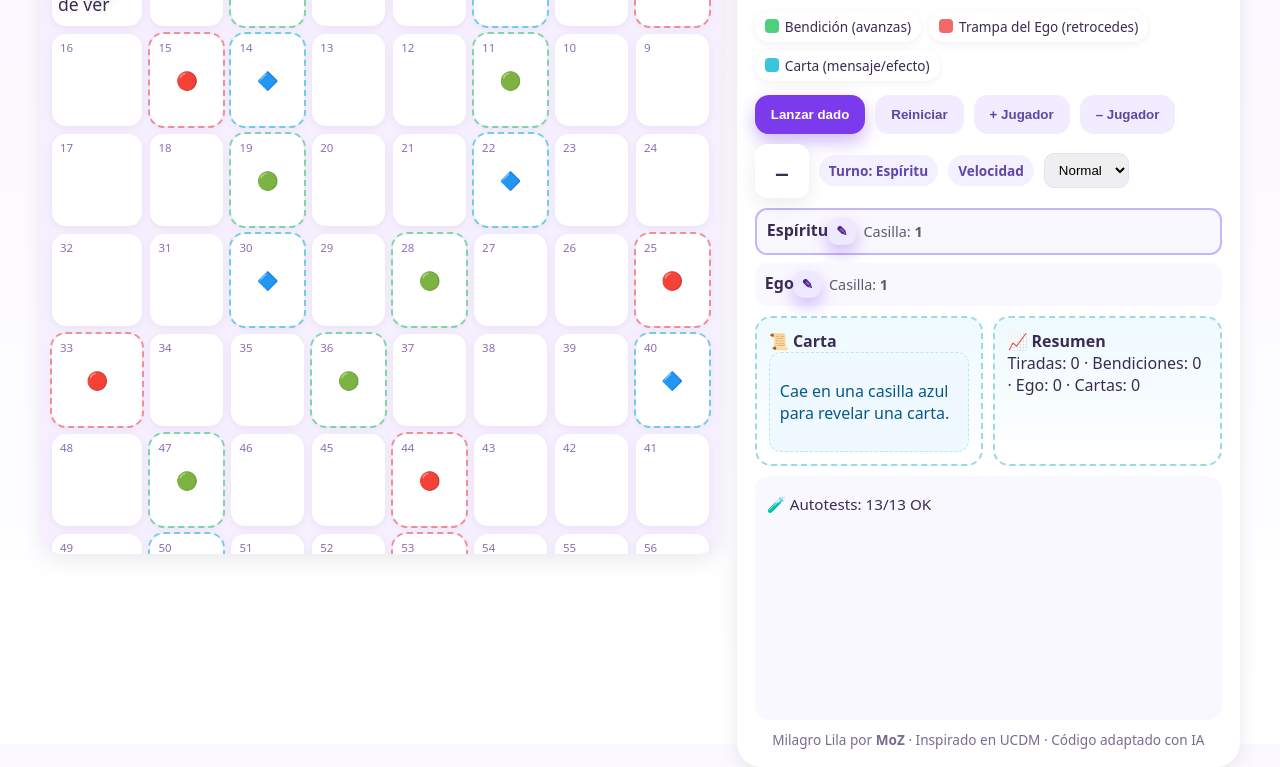
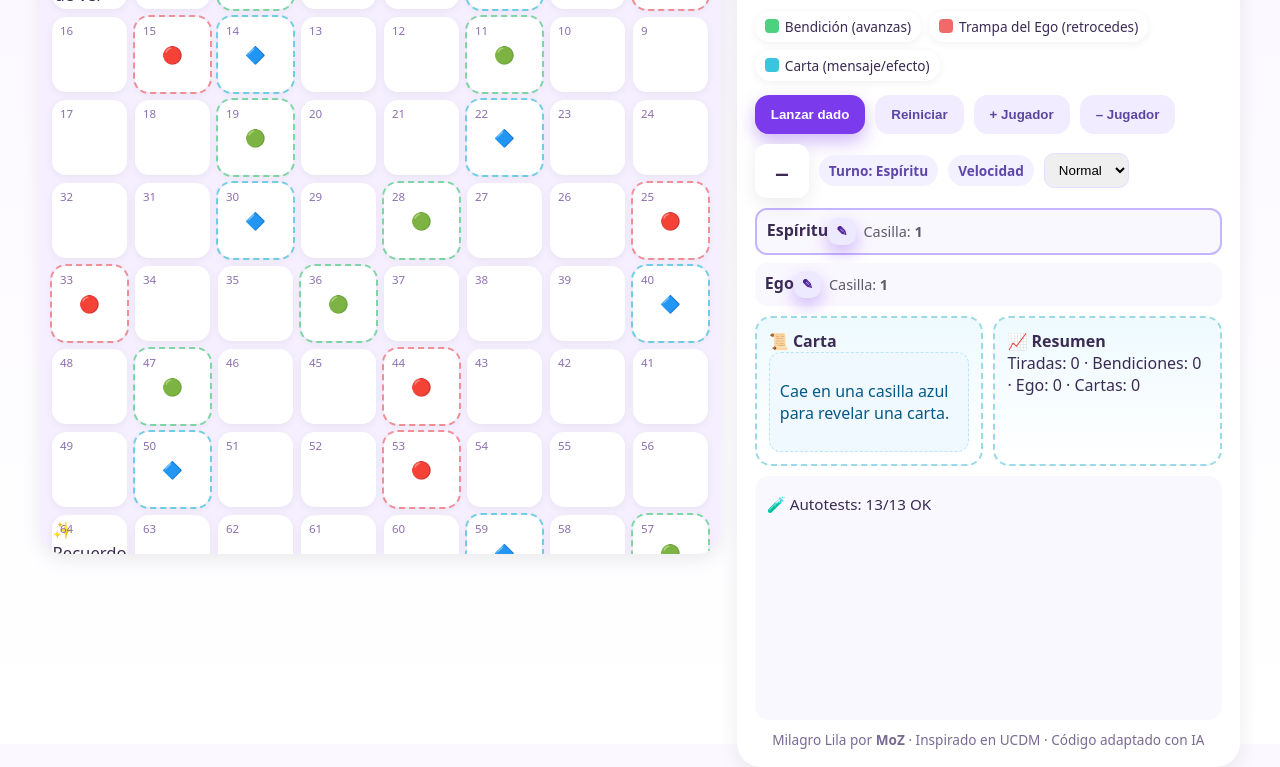
Before and after one commit to mozildur/milagrolila, a plain HTML site: page index.html in a window 1280 px wide. Shown: the part 56-823 px from the top of the page. Drawn offline with Linux system fonts and the light colour scheme.

Commit message:
Update index.html

```diff
--- a/index.html
+++ b/index.html
@@ -8,20 +8,30 @@
   <style>
     :root{
       --bg:#fbf8ff; --fg:#3a2b53; --muted:#6b5a88; --accent:#7c3aed; --accent-2:#06b6d4;
-      --good:#22c55e; --bad:#ef4444; --tile:#ffffff; --shadow:0 6px 20px rgba(0,0,0,.08)
+      --good:#22c55e; --bad:#ef4444; --tile:#ffffff; --shadow:0 6px 20px rgba(0,0,0,.08);
+      --cols: 8;                 /* columnas del tablero */
+      --gap: 8px;                /* separación entre celdas */
+      --cell: 72px;              /* tamaño por defecto (JS lo ajusta) */
     }
+
     html,body{height:100%}
     body{margin:0; font-family:system-ui,-apple-system,Segoe UI,Roboto,Ubuntu,'Helvetica Neue',Arial,sans-serif; background:linear-gradient(180deg,var(--bg),#fff); color:var(--fg); display:flex; align-items:center; justify-content:center;}
+
     .app{width:min(1200px,98vw); margin:14px; display:grid; grid-template-columns: 1.15fr .85fr; gap:16px}
     @media (max-width:980px){ .app{grid-template-columns:1fr; grid-auto-rows:auto} }
 
     /* Board */
-    .board{background: #f5efff; border-radius:24px; box-shadow:var(--shadow); padding:12px; position:relative; overflow:auto; min-height: 420px; max-height: 76vh}
-    .grid{display:grid; grid-template-columns:repeat(8,1fr); grid-auto-rows: minmax(56px, 7.2vw); gap:8px; min-width: 560px}
-    @media (max-width:640px){ .grid{grid-auto-rows:minmax(48px, 14vw); min-width: 520px} }
+    .board{background:#f5efff; border-radius:24px; box-shadow:var(--shadow); padding:12px; position:relative; overflow:auto; min-height: 420px; max-height: 76vh}
+    /*
+      Tablero responsive con celdas CUADRADAS:
+      - JS calcula --cell para que quepan 8 columnas en el ancho disponible.
+      - Sin min-width forzada, así no se rompe en móviles.
+    */
+    .grid{display:grid; grid-template-columns:repeat(var(--cols), var(--cell)); grid-auto-rows:var(--cell); gap:var(--gap)}
+
     .cell{background:var(--tile); border-radius:14px; display:flex; flex-direction:column; justify-content:center; align-items:center; padding:6px; position:relative; box-shadow:0 2px 8px rgba(0,0,0,.06)}
     .cell .n{position:absolute; top:6px; left:8px; font-size:.72rem; color:#8b6fb0}
-    .cell .icon{font-size:1.1rem}
+    .cell .icon{font-size:clamp(.9rem, .8rem + .3vw, 1.1rem)}
     .cell.good{outline:2px dashed rgba(34,197,94,.55)}
     .cell.bad{outline:2px dashed rgba(239,68,68,.55)}
     .cell.card{outline:2px dashed rgba(6,182,212,.55)}
@@ -66,6 +76,8 @@
     .turn{border:2px solid #c4b5fd}
 
     .stats{display:grid; grid-template-columns:repeat(2,1fr); gap:10px}
+    @media (max-width:540px){ .stats{grid-template-columns:1fr} }
+
     .cardView{background:linear-gradient(180deg,#eefaff,#fff); border:2px dashed #9bd9e6; border-radius:16px; padding:12px}
     /* Flip Card */
     .flipWrap{perspective:1000px}
@@ -187,6 +199,20 @@
   const cardBack  = document.getElementById('cardBack');
   const speedSel = document.getElementById('speed');
 
+  // ====== Ajuste RESPONSIVE del tablero (cel/tablet/desktop) ======
+  const GAP = 8;            // debe coincidir con --gap
+  const COLS = 8;           // debe coincidir con --cols
+  function resizeGridCell(){
+    // ancho disponible dentro del .board (restando padding ~12*2)
+    const pad = 24; // px
+    const available = Math.max(180, boardEl.clientWidth - pad); // piso para casos extremos
+    const cell = Math.floor((available - GAP * (COLS - 1)) / COLS);
+    const clamped = Math.max(38, Math.min(cell, 120)); // límites razonables
+    gridEl.style.setProperty('--cell', clamped + 'px');
+    // Reubicar fichas tras el cambio de layout
+    placeAllTokens();
+  }
+
   // --- Sonidos (Web Audio) ---
   let _ac;
   function tone(freq=440, dur=0.12, type='sine', vol=0.05){
@@ -306,6 +332,7 @@
       gridEl.appendChild(div);
     }
     placeAllTokens();
+    resizeGridCell(); // asegura ajuste inicial
   }
 
   function labelFor(i){
@@ -617,8 +644,12 @@
     runSelfTests();
   }
 
-  window.addEventListener('resize', ()=> placeAllTokens());
+  // Reajuste en eventos de layout
+  window.addEventListener('resize', ()=>{ resizeGridCell(); placeAllTokens(); });
   boardEl.addEventListener('scroll', ()=> placeAllTokens());
+  // iOS Safari: cuando aparece teclado/oculta barras, usar resize + timeout suave
+  window.addEventListener('orientationchange', ()=> setTimeout(resizeGridCell, 200));
+
   rollBtn.addEventListener('click', ()=> roll(true));
   resetBtn.addEventListener('click', reset);
   addPBtn.addEventListener('click', addPlayer);
```
